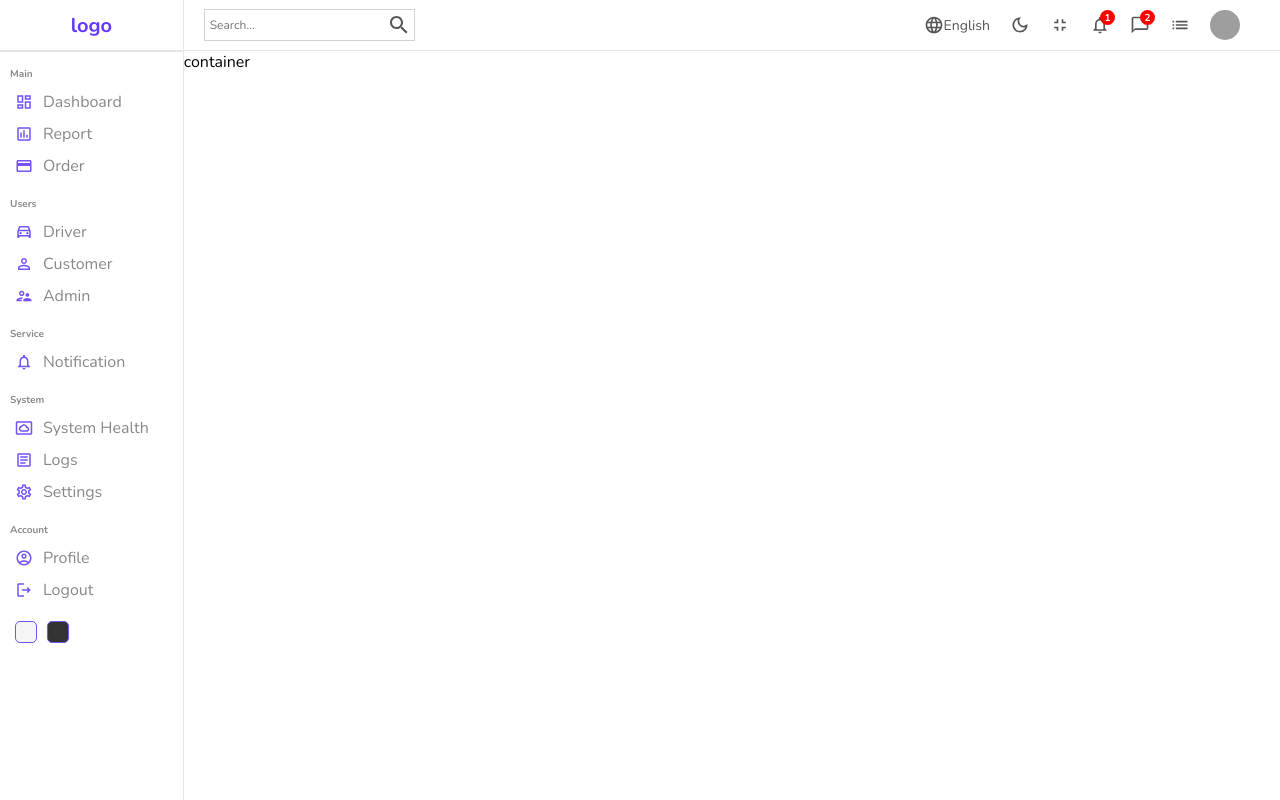
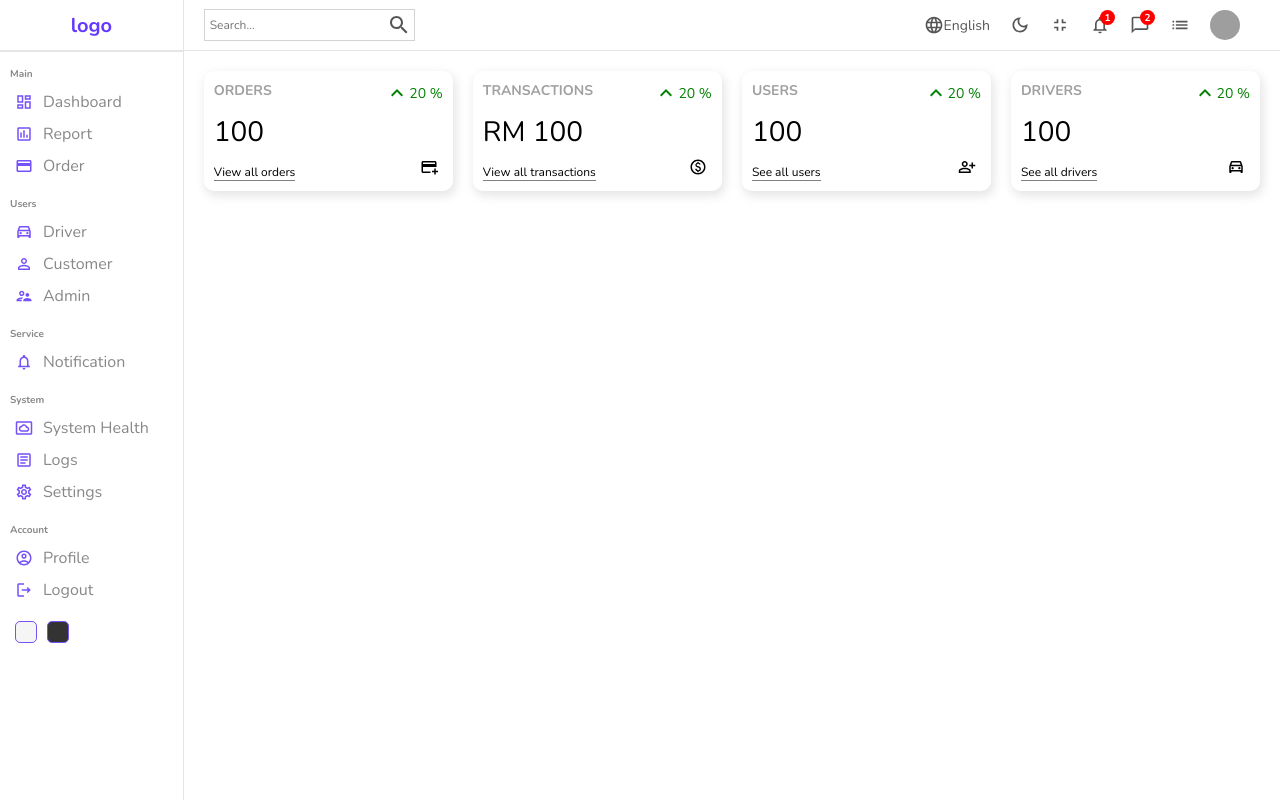
Before and after one commit to MINGSHENG1998/NFT-RAFFLE, a React (Create React App) app in the folder client/: page / in a window 1280 px wide. Built offline with nearby package versions, Linux system fonts and the light colour scheme; grey boxes are pictures that could not be loaded.

Commit message:
added temp dashboard widget

```diff
--- /dev/null
+++ b/client/src/components/widget/Widget.jsx
@@ -0,0 +1,70 @@
+import "./widget.scss";
+import KeyboardArrowUpIcon from "@mui/icons-material/KeyboardArrowUp";
+import AddCardOutlinedIcon from '@mui/icons-material/AddCardOutlined';
+import PaidOutlinedIcon from '@mui/icons-material/PaidOutlined';
+import PersonAddAltOutlinedIcon from '@mui/icons-material/PersonAddAltOutlined';
+import DriveEtaOutlinedIcon from '@mui/icons-material/DriveEtaOutlined';
+const Widget = ({ type }) => {
+  let data;
+
+  const amount = 100;
+  const diff = 20;
+
+switch(type){
+    case "order":
+        data={
+            title:"ORDERS",
+            isMoney: false,
+            link:"View all orders",
+            icon: <AddCardOutlinedIcon className="icon" />
+        };
+        break;
+    case "transaction":
+        data={
+            title:"TRANSACTIONS",
+            isMoney: true,
+            link:"View all transactions",
+            icon: <PaidOutlinedIcon className="icon" />
+        };
+        break;
+    case "user":
+        data={
+            title:"USERS",
+            isMoney: false,
+            link:"See all users",
+            icon: <PersonAddAltOutlinedIcon className="icon" />
+        };
+        break;
+    case "driver":
+        data={
+            title:"DRIVERS",
+            isMoney: false,
+            link:"See all drivers",
+            icon: <DriveEtaOutlinedIcon className="icon" />
+        };
+        break;
+    default:
+        break;
+}
+
+
+
+  return (
+    <div className="widget">
+      <div className="left">
+        <span className="title">{data.title}</span>
+        <span className="counter">{data.isMoney && "RM"} {amount}</span>
+        <span className="link">{data.link}</span>
+      </div>
+      <div className="right">
+        <div className="percentage positive">
+          <KeyboardArrowUpIcon />
+          {diff} %
+        </div>
+        {data.icon}
+      </div>
+    </div>
+  );
+};
+
+export default Widget;
--- /dev/null
+++ b/client/src/components/widget/widget.scss
@@ -0,0 +1,57 @@
+.widget {
+    display: flex;
+    justify-content: space-between;
+    flex: 1;
+    padding: 10px;
+    -webkit-box-shadow: 2px 4px 10px 1px rgba(0, 0, 0, 0.47);
+    box-shadow: 2px 4px 10px 1px rgba(201, 201, 201, 0.47);
+    border-radius: 10px;
+    height: 100px;
+
+    .left, .right{
+        display: flex;
+        flex-direction: column;
+        justify-content: space-between;
+
+        .title{
+            font-weight: bold;
+            font-size: 14px;
+            color: rgb(160, 160, 160);
+        }
+
+        .counter{
+            font-size: 28px;
+            font-weight: 300;
+        }
+
+        .link{
+            width: max-content;
+            font-size: 12px;
+            border-bottom: 1px solid gray;
+        }
+
+        .percentage{
+            display: flex;
+            align-items: center;
+            font-size: 14px;
+
+            &.positive{
+                color: green;
+            }
+
+            &.negative{
+                color: red;
+            }
+        }
+
+        .icon{
+            font-size: 18px;
+            padding: 5px;
+            border-radius: 5px;
+            align-self: flex-end;
+
+        }
+
+    }
+
+}
--- a/client/src/pages/home/Home.jsx
+++ b/client/src/pages/home/Home.jsx
@@ -1,15 +1,24 @@
 import Navbar from "../../components/navbar/Navbar";
 import Sidebar from "../../components/sidebar/Sidebar";
+import Widget from "../../components/widget/Widget";
 import "./home.scss";
 
 const Home = () => {
-  return <div className="home">
-    <Sidebar />
-    <div className="homeContainer">
-      <Navbar/>
-      container
+  return (
+    <div className="home">
+      <Sidebar />
+      <div className="homeContainer">
+        <Navbar />
+        <div className="widgets">
+          <Widget type="order"/>
+          <Widget type="transaction"/>
+          <Widget type="user"/>
+          <Widget type="driver"/>
+        </div>
+        <div className="charts"></div>
       </div>
-  </div>;
+    </div>
+  );
 };
 
 export default Home;
--- a/client/src/pages/home/home.scss
+++ b/client/src/pages/home/home.scss
@@ -3,5 +3,11 @@
 
     .homeContainer{
         flex: 6;
+
+        .widgets{
+            display: flex;
+            padding: 20px;
+            gap: 20px;
+        }
     }
 }
```
